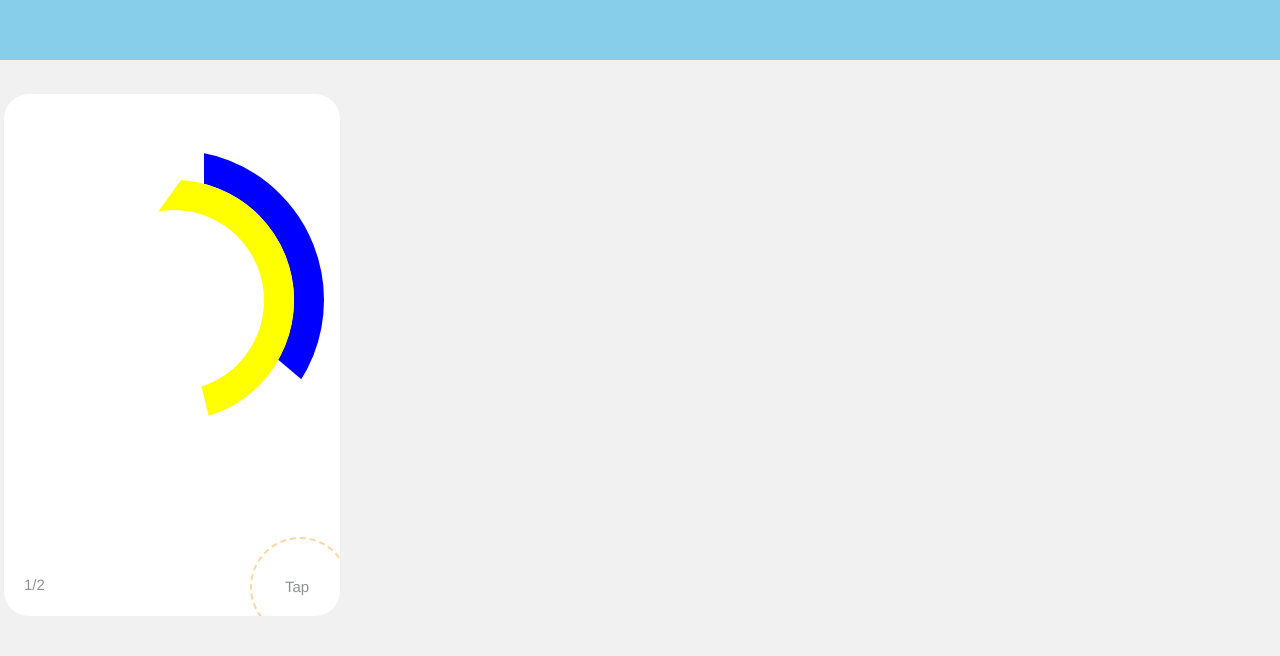
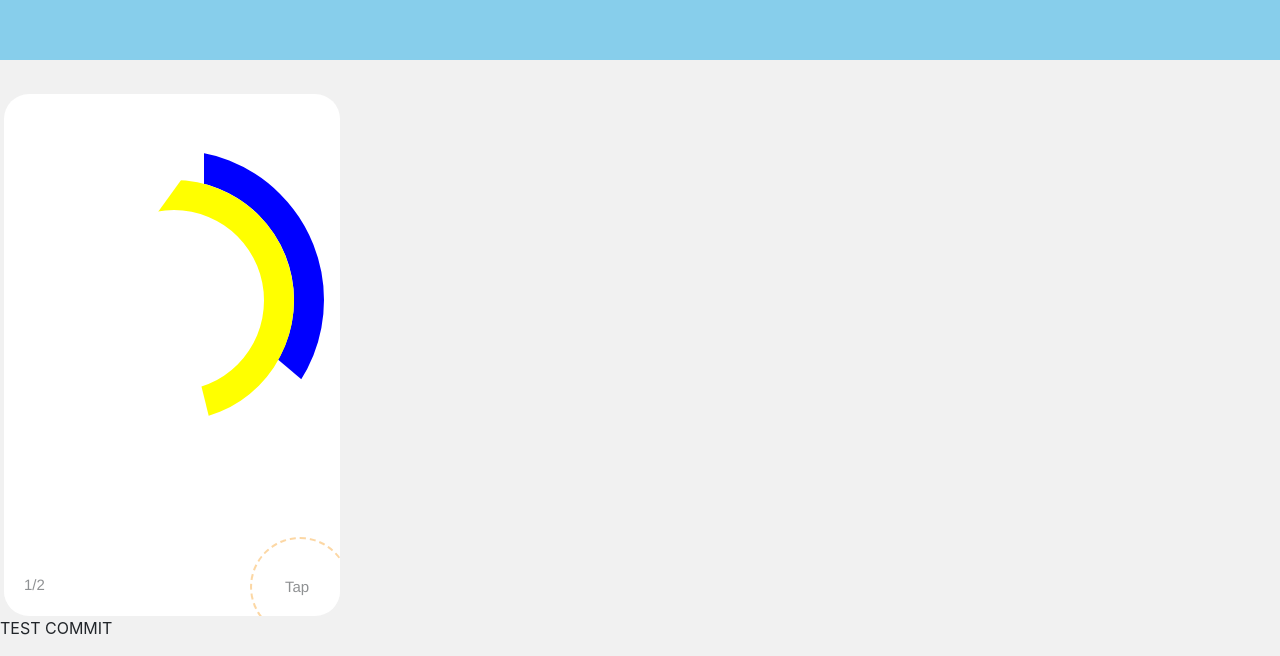
Before and after one commit to dev2919/Portfolio-website, a plain HTML site: page boot.html in a window 1280 px wide. Shown: the part 3094-3750 px from the top of the page. Before the commit the page ends 3710 px from the top, so only its background shows below. Drawn offline with nearby package versions, Linux system fonts and the light colour scheme.

Commit message:
Update commit

```diff
--- a/boot.html
+++ b/boot.html
@@ -197,7 +197,7 @@
 
   </section>
 
-
+  <p>TEST COMMIT</p>
 
 
 
```
